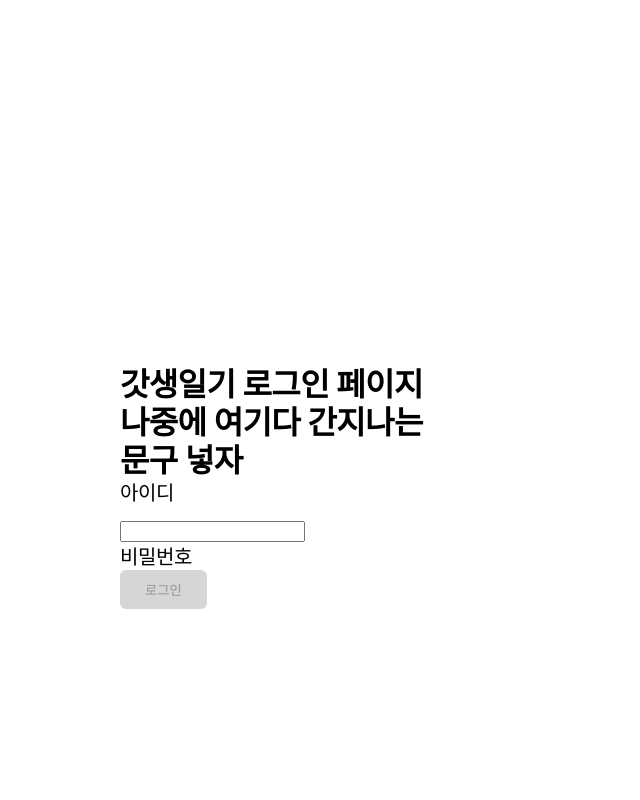
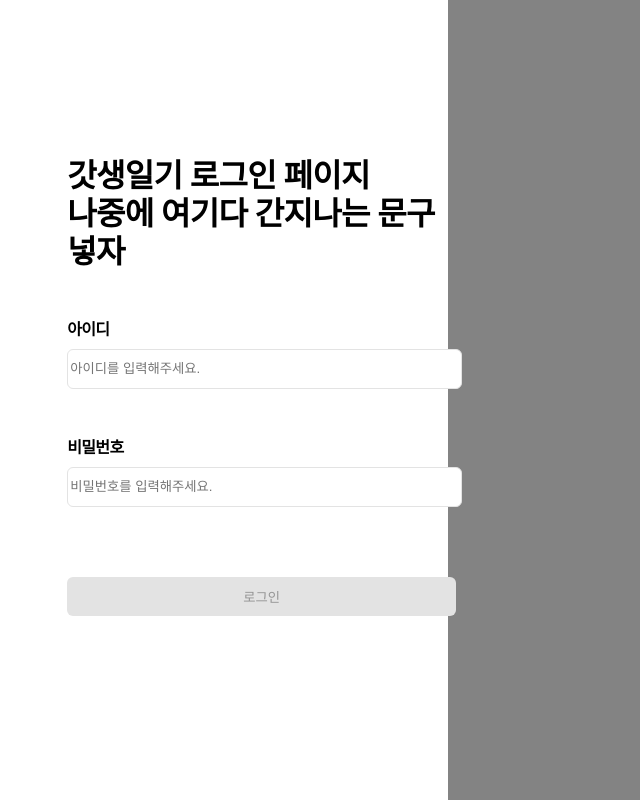
Before and after one commit to ydh-56/first-pro-front, a React (Create React App) app: page /login in a window 1280 px wide. Shown: the whole page, without its empty margins (0-640 px from the left). Built offline with nearby package versions, Linux system fonts and the light colour scheme; a web font is replaced by a local one.

Commit message:
[fix] 로그인 페이지 작업

```diff
--- a/package.json
+++ b/package.json
@@ -9,6 +9,7 @@
     "axios": "^1.3.5",
     "react": "^18.2.0",
     "react-dom": "^18.2.0",
+    "react-hook-form": "^7.43.9",
     "react-router-dom": "^6.10.0",
     "react-scripts": "5.0.1",
     "web-vitals": "^2.1.4"
--- /dev/null
+++ b/src/common/api.js
@@ -0,0 +1,5 @@
+import axios from "axios";
+
+const axiosPost = async (url, postData) => {
+  const res = await axios.post(process.env.REACT_APP_API_URL + url, postData);
+};
--- a/src/pages/LoginPage.js
+++ b/src/pages/LoginPage.js
@@ -1,19 +1,58 @@
 import React from "react";
+import { useForm } from "react-hook-form";
 import axios from "axios";
 
 function LoginPage() {
+  const {
+    register,
+    handleSubmit,
+    watch,
+    formState: { errors, isSubmitting, isDirty, isValid },
+  } = useForm({ mode: "onSubmit" });
+
+  const onSubmit = (data) => {
+    console.log(data);
+  };
+  const onError = (data) => {
+    console.log(data);
+  };
+
   return (
-    <div>
+    <div className="login-page">
       <div className="left-box">
         <div>
           <p className="login-title">
             갓생일기 로그인 페이지 <br /> 나중에 여기다 간지나는 문구 넣자
           </p>
-          <form>
-            <h3>아이디</h3>
-            <input />
-            <h3>비밀번호</h3>
-            <button>로그인</button>
+          <form onSubmit={handleSubmit(onSubmit, onError)}>
+            <ul>
+              <li>
+                <label>아이디</label>
+                <input
+                  type="text"
+                  name="userEmail"
+                  placeholder="아이디를 입력해주세요."
+                  {...register("userEmail", { required: true, pattern: "[a-z0-9]+@[a-z]+.[a-z]{2,3}" })}
+                />
+                {/* <span>이메일을 입력하여 주세요.</span> */}
+                {errors.userEmail && errors.userEmail.type === "required" && <span>이메일을 입력하여 주세요.</span>}
+                {errors.userEmail && errors.userEmail.type === "pattern" && <span>옳은 이메일 형식이 아닙니다.</span>}
+              </li>
+              <li>
+                <label>
+                  비밀번호
+                  <input
+                    type="password"
+                    name="userPwd"
+                    placeholder="비밀번호를 입력해주세요."
+                    {...register("userPwd", { required: true, pattern: /^[A-Za-z0-9]{6,12}$/ })}
+                  />
+                  {errors.userPwd && errors.userPwd.type === "required" && <span>비밀번호를 입력하여 주세요.</span>}
+                  {errors.userPwd && errors.userPwd.type === "pattern" && <span>문자, 숫자를 6~12자리 조합해주세요.</span>}
+                </label>
+              </li>
+            </ul>
+            <button type="submit">로그인</button>
           </form>
         </div>
       </div>
--- a/src/style.css
+++ b/src/style.css
@@ -1,24 +1,53 @@
 /* 로그인 페이지!! */
+.login-page {
+  width: 100%;
+  height: 100vh;
+  display: flex;
+}
 .left-box {
   background-color: #fff;
   height: 100%;
   width: 35%;
-  float: left;
-  display: block;
+  z-index: 0;
 }
 .left-box div {
-  margin-top: 366px;
-  margin-left: 120px;
+  margin-top: 35%;
+  margin-left: 15%;
   font-style: normal;
   font-weight: 700;
   font-size: 32px;
   line-height: 38px;
   letter-spacing: -0.02em;
 }
+.left-box div ul li {
+  margin-top: 40px;
+  font-size: 16px;
+}
+.left-box div ul li input {
+  display: block;
+  background: #ffffff;
+  border: 1px solid #e3e3e3;
+  border-radius: 6px;
+  width: 389px;
+  height: 36px;
+  border-radius: 6px;
+}
+.left-box div ul li span {
+  font-size: 12px;
+  color: #f63f3f;
+  line-height: 15px;
+}
+.left-box div button {
+  padding: 10px 25px;
+  gap: 10px;
+  margin-top: 70px;
+  width: 389px;
+  height: 39px;
+  background: #e3e3e3;
+  border-radius: 6px;
+}
 .right-box {
-  display: block;
   background-color: #838383;
   height: 100%;
   width: 65%;
-  float: right;
 }
```
Also changed, not shown: 2 other files (tests, documents, lock files or other folders).
